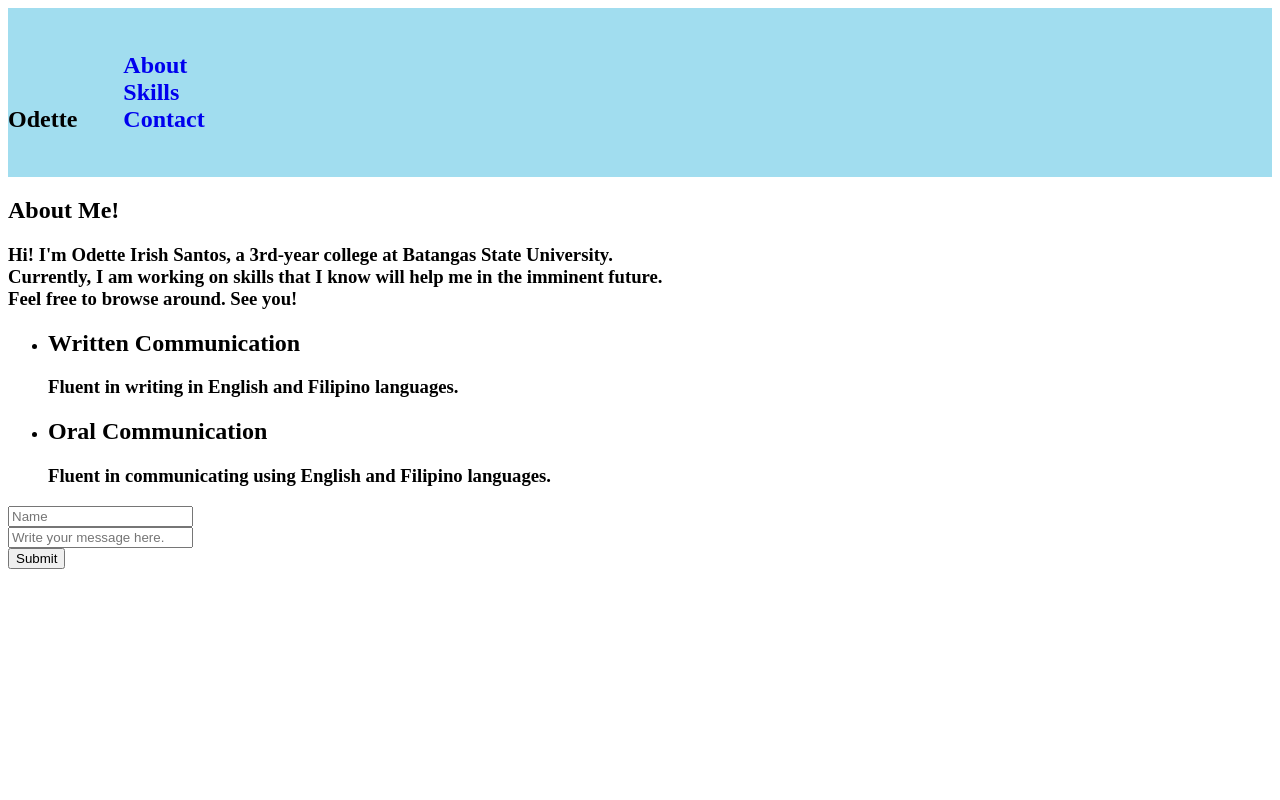
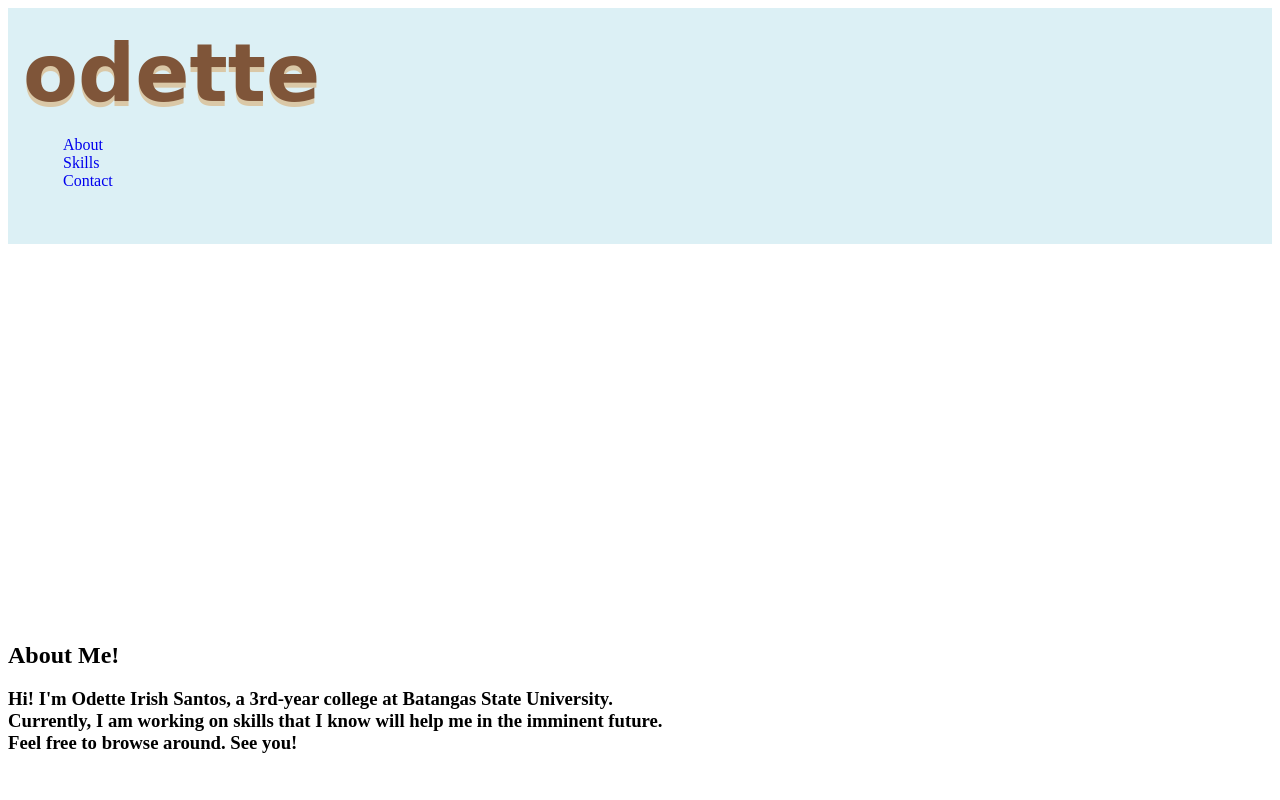
Before and after one commit to odette-santos/website_profile, a plain HTML site: page index.html in a window 1280 px wide. Shown: the top 800 px of the page. Drawn offline with Linux system fonts and the light colour scheme.

Commit message:
added design in the logo
added font styles and colors to the logo and made it a link

```diff
--- a/index.html
+++ b/index.html
@@ -13,8 +13,9 @@
 
 	<!--Navigations-->
 	<div class="hero">
-		<nav class="navbars">
-			<h2 class="logo">Odette<!--Brand logo-->
+		<nav>
+			<a id="logo" class="logo" href="#">odette<!--Brand logo--></a>
+			<div>
 				<ul class="links">
 					<li>
 						<a  id="about" class="link-style" href="#About">About</a><!--About-->
@@ -23,10 +24,10 @@
 						<a id="skills" class="link-style" href="#Skills">Skills</a><!--Skills-->
 					</li>
 					<li>
-						<a id="contact" class="link-style" href="#Contact">Contact</a><!--Contact-->
+					<a id="contact" class="link-style" href="#Contact">Contact</a><!--Contact-->
 					</li>
 				</ul>
-			</h2>
+			</div>
 		</nav>
 	</div>
 
--- a/style.css
+++ b/style.css
@@ -1,28 +1,52 @@
 /*Hero section yung nasa logo something*/
 .hero{
-	height:100%;
-	width:100;
-	background-color: rgba(123, 207, 233, 0.705);
+	height:auto;
+	width:auto;
+	/*background-image: url("sample.jpg");*/
+	background-color: rgb(220, 240, 245);
+	background-blend-mode: color;
 	background-repeat: no-repeat;
 	background-size: cover;
 	background-position: center;
 }
-/*Navigation bars design*/
-.navbars{
-	display: inline-block;
-	align-items: stretch;
+/*navigation design*/
+nav{
+	padding: .5cm 15px 1cm 15px;
+	/*padding-top: .5cm;
+	padding-right: 15px;
+	padding-bottom: 1cm;
+	padding-left: 15px;*/
 }
+
 /*Links design*/
 .links{
-	display: inline-block;
-	align-items: stretch;
+	/*display: inline;
+	align-items: stretch;*/
 	list-style-type: none;
+
 }
 
 .link-style{
 	text-decoration: none;
-	list-style-type: none;
+
 }
+#logo{
+	font-size: 5em;
+	font-weight: bold;
+	font-family: 'Brush Script MT', 'Brush Script Std', cursive;
+	text-decoration: none;
+}
+
+a.logo{
+	color: #7f5539;
+	text-shadow:  0 5px #dac8a7 /*0 0 10px #0a26a7*/;
+}
+/*Section designs*/
+#About, #Skills, #Contact{
+	margin-top: 50;
+	padding-top: 10cm;
+}
+
 /*About design*/
 /*Skills design*/
 /*Contact design*/
```
Also changed, not shown: sample.jpg (added).
